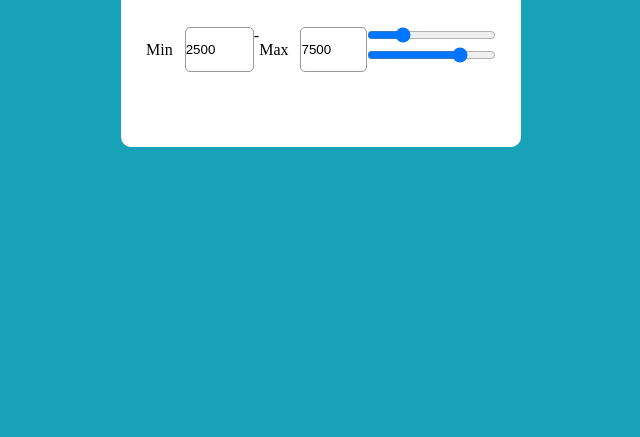
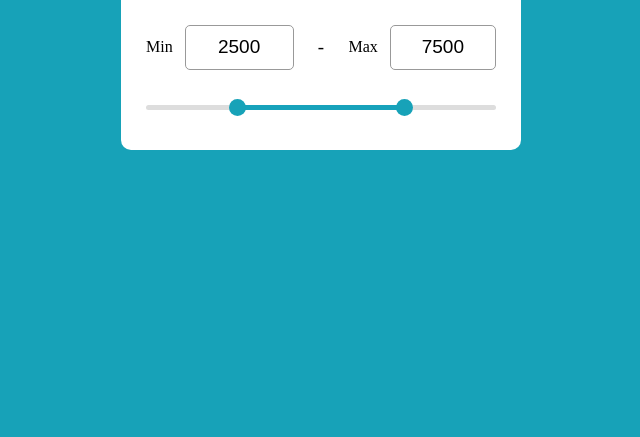
Before and after one commit to AbdurasulovSardor/price-range, a plain HTML site: page index.html in a window 1280 px wide. Shown: the part 363-800 px from the top of the page, without its empty margins (319-959 px from the left). Drawn offline with Linux system fonts and the light colour scheme.

Commit message:
added js

```diff
--- a/index.html
+++ b/index.html
@@ -24,15 +24,15 @@
           <span>Max</span>
           <input type="number" value="7500" class="input-max" />
         </div>
+      </div>
 
-        <div class="slider">
-          <div class="progress"></div>
-        </div>
+      <div class="slider">
+        <div class="progress"></div>
+      </div>
 
-        <div class="range-input">
-          <input type="range" class="range-min" min="0" max="10000" value="2500" />
-          <input type="range" class="range-max" min="0" max="10000" value="7500" />
-        </div>
+      <div class="range-input">
+        <input type="range" class="range-min" min="0" max="10000" value="2500" step="100" />
+        <input type="range" class="range-max" min="0" max="10000" value="7500" step="100" />
       </div>
     </div>
 
--- a/script.js
+++ b/script.js
@@ -0,0 +1,42 @@
+const rangeInput = document.querySelectorAll(".range-input input")
+const progress = document.querySelector(".slider .progress")
+const priceInput = document.querySelectorAll(".price-input input")
+
+let priceGap = 1000
+
+priceInput.forEach(input => {
+  input.addEventListener("input", e => {
+    let minVal = parseInt(priceInput[0].value),
+      maxVal = parseInt(priceInput[1].value)
+
+    if ((maxVal - minVal >= priceGap) && maxVal <= 10000) {
+      if (e.target.className === "input-min") {
+        rangeInput[0].value = minVal
+        progress.style.left = (minVal / rangeInput[0].max) * 100 + "%"
+      } else {
+        rangeInput[1].value = maxVal
+        progress.style.right = 100 - (maxVal / rangeInput[1].max) * 100 + "%"
+      }
+    }
+  })
+})
+
+rangeInput.forEach(input => {
+  input.addEventListener("input", (e) => {
+    let minVal = parseInt(rangeInput[0].value),
+      maxVal = parseInt(rangeInput[1].value)
+
+    if (maxVal - minVal < priceGap) {
+      if (e.target.className === "range-min") {
+        rangeInput[0].value = maxVal - priceGap
+      } else {
+        rangeInput[1].value = minVal + priceGap
+      }
+    } else {
+      priceInput[0].value = minVal
+      priceInput[1].value = maxVal
+      progress.style.left = (minVal / rangeInput[0].max) * 100 + "%"
+      progress.style.right = 100 - (maxVal / rangeInput[1].max) * 100 + "%"
+    }
+  })
+})
--- a/style.css
+++ b/style.css
@@ -34,6 +34,8 @@ header p {
 .price-input {
   width: 100%;
   display: flex;
+  justify-content: space-between;
+  align-items: center;
   margin: 30px 0 35px;
 }
 
@@ -51,4 +53,59 @@ header p {
   border: 1px solid #999;
   border-radius: 5px;
   outline: none;
+  font-size: 19px;
+  text-align: center;
+  margin-left: 12px;
 }
+
+input[type="number"]::-webkit-outer-spin-button,
+input[type="number"]::-webkit-inner-spin-button {
+  -webkit-appearance: none;
+}
+
+.separator {
+  display: flex;
+  align-items: center;
+  justify-content: center;
+  width: 130px;
+  font-size: 19px;
+}
+
+.slider {
+  height: 5px;
+  border-radius: 5px;
+  background: #ddd;
+  position: relative;
+}
+
+.slider .progress {
+  height: 5px;
+  position: absolute;
+  left: 25%;
+  right: 25%;
+  border-radius: 5px;
+  background: #17a2bb;
+}
+
+.range-input {
+  position: relative;
+}
+
+.range-input input {
+  position: absolute;
+  top: -5px;
+  width: 100%;
+  height: 5px;
+  background: none;
+  pointer-events: none;
+  -webkit-appearance: none;
+}
+
+input[type="range"]::-webkit-slider-thumb {
+  width: 17px;
+  height: 17px;
+  border-radius: 50%;
+  pointer-events: auto;
+  -webkit-appearance: none;
+  background: #17a2b8;
+}
```
